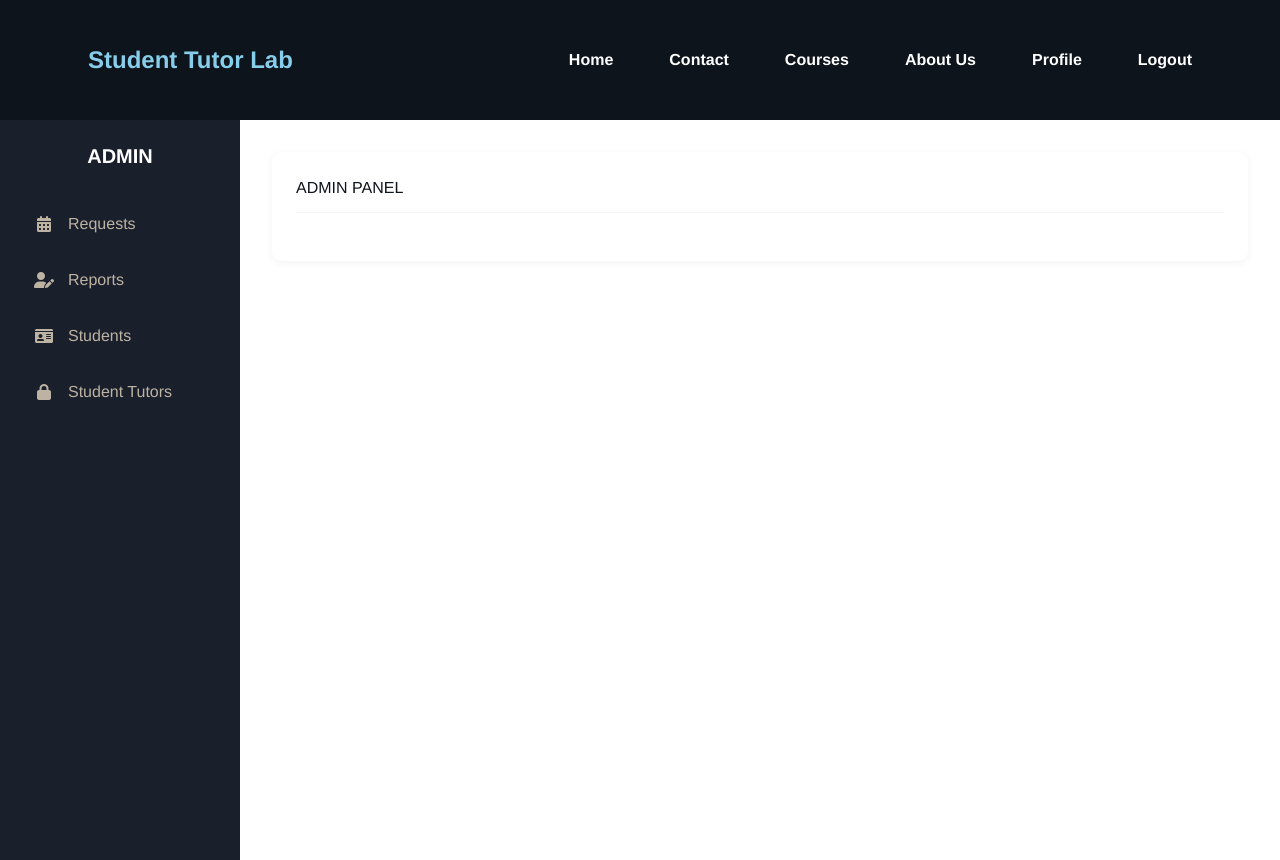
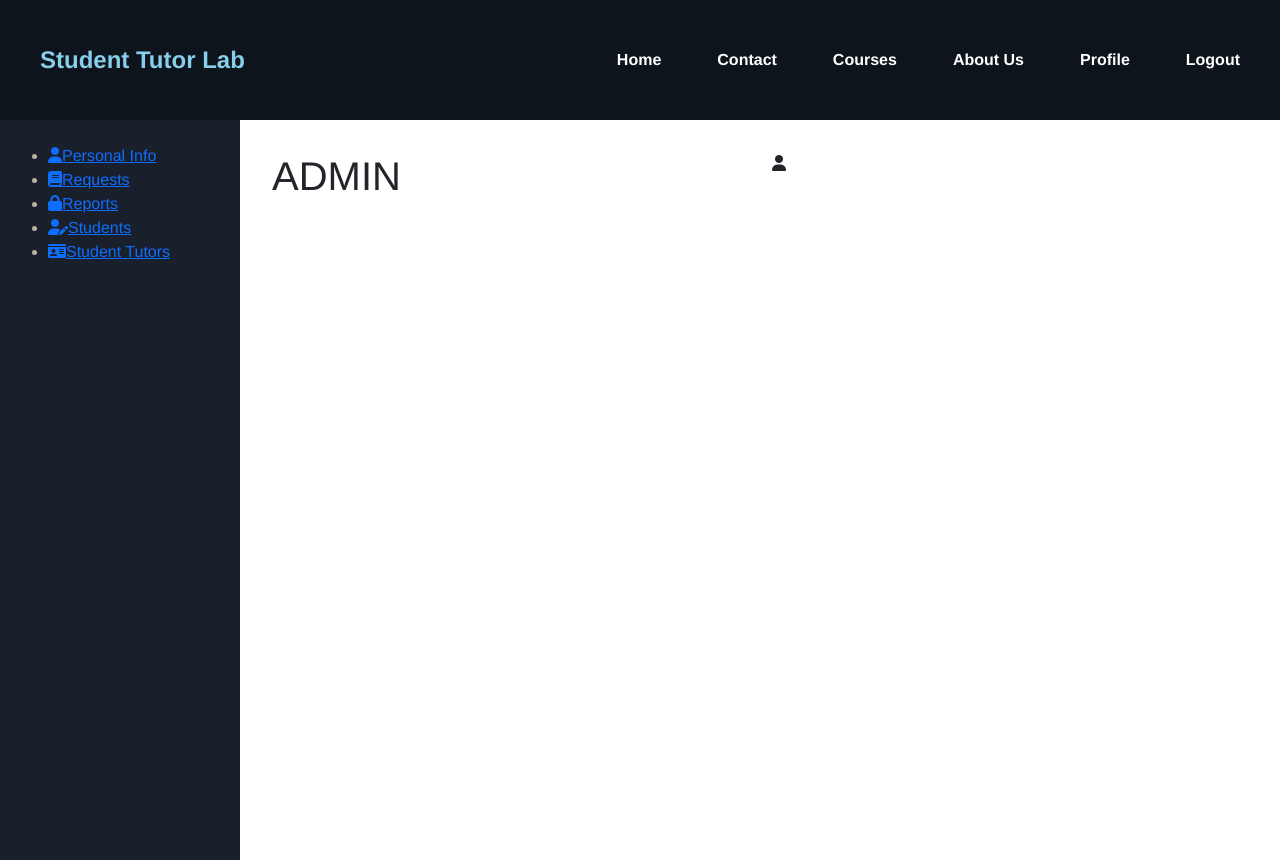
Before and after one commit to meherubahasin/Student-Tutor-Lab, a Flask app: page /dashboard in a window 1280 px wide. Run offline with Flask 3, Linux system fonts and the light colour scheme; the visitor is signed in with stand-in values (Sample User, id 1); data that the repository does not hold is empty.

Commit message:
Update dashboard.html

```diff
--- a/templates/dashboard.html
+++ b/templates/dashboard.html
@@ -9,28 +9,35 @@
     <link rel="stylesheet" href="{{ url_for('static', filename='dashboard.css') }}">
     <link href="https://cdn.jsdelivr.net/npm/bootstrap@5.3.3/dist/css/bootstrap.min.css" rel="stylesheet">
     <style>
-        :root{
+        :root {
                 --primary: #0e141c;
                 --accent: #4b88d8;
                 --accent2: #607ea2;
                 --light: #bdb3a3;
-            --dark: #333;
-            --white: #ffffff;
-            --gray-light: #f5f5f5;
+                --accent2: #333;
             }
 
             * {
                 margin: 0;
-            padding: 0;
                 box-sizing: border-box;
                 font-family: 'Montserrat', 'Helvetica', 'Verdana', sans-serif;
             }
+            .mobile-menu-toggle {
+            display: none;
+        }
 
-        body {
-            background-color: white;
-            color: var(--primary);
+        @media (max-width: 768px) {
+            .mobile-menu-toggle {
+                display: block;
+                background: none;
+                border: none;
+                color: white;
+                font-size: 1.5rem;
+                cursor: pointer;
             }
-        /* NAVBAR Start*/
+
+        }
+
             .navbar {
                 position: sticky;
                 top: 0;
@@ -41,7 +48,6 @@
                 transition: 0.3s ease-out;
                 background-color: var(--primary);
                 color: white;
-    padding: 2rem 3rem;
                 display: flex;
                 justify-content: space-between;
                 z-index: 1000;
@@ -117,42 +261,29 @@
     {%endblock%}
 
     <div class="dashboard">
-        <!-- Sidebar -->
           <div class="sidebar">
-            <div class="profile-header">
-                <a href="/dashboard">
-                </a>
-                <h3 class="profile-name">ADMIN</h3>
+            <nav>
+              <ul>
+                <li class="active"><a href="{{ url_for('dashboard') }}"><i class="fas fa-user"></i><span>Personal Info</span></a></li>
+                <li><a href="/requests"><i class="fas fa-book"></i><span>Requests</span></a></li>
+                <li><a href="/reports"><i class="fas fa-lock"></i><span>Reports</span></a></li>
+                <li><a href="/display_stduents"><i class="fas fa-user-edit"></i><span>Students</span></a></li>
+                <li><a href="/display_sts"><i class="fas fa-id-card"></i><span>Student Tutors</span></a></li>
+              </ul>
+            </nav>
+
           </div>
 
-            <div class="nav-menu">
-                <a href="/requests" class="nav-item">
-                    <i class="fas fa-calendar-alt"></i>
-                    <span>Requests</span>
-                </a>
-                <a href="/reports" class="nav-item">
-                    <i class="fas fa-user-edit"></i>
-                    <span>Reports</span>
-                </a>
-                <a href="/display_student" class="nav-item">
-                    <i class="fas fa-id-card"></i>
-                    <span>Students</span>
-                </a>
-                <a href="/display_sts" class="nav-item">
-                    <i class="fas fa-lock"></i>
-                    <span>Student Tutors</span>
-                </a>
+          <div class="main-content">
+
+            <div class="content info-grid">
+              <h1>ADMIN</h1>
+
+              <div class="stats-container">
+                <div class="stat-card">
+                  <div class="stat-icon users">
+                    <i class="fas fa-user"></i>
                   </div>
-        </div>
-
-        <!-- Main Content -->
-        <div class="main-content">
-            <!-- Personal Information Section -->
-            <div class="info-card">
-                <div class="info-header">
-                    <div class="info-value">ADMIN PANEL</div>
-                </div>
-                <div class="info-grid">
 
                 </div>
               </div>
```
Also changed, not shown: other parts of templates/dashboard.html (+139 -0 lines). Lines whose indentation alone changed are shown as unchanged.
